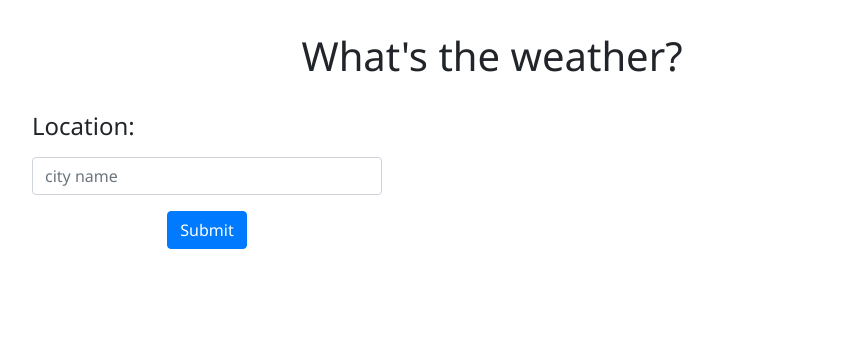
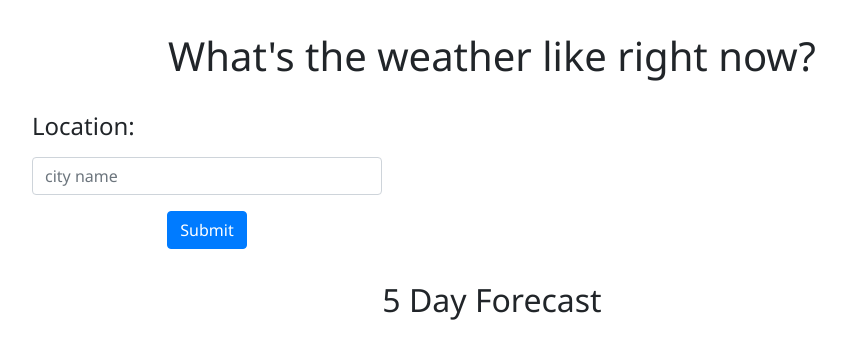
Before and after one commit to crwainstock/ReactWeatherApp, a React (Create React App) app: page / in a window 1280 px wide. Shown: the top 358 px of the page, without its empty margins (148-994 px from the left). Built offline with nearby package versions, Linux system fonts and the light colour scheme.

Commit message:
added styling

```diff
--- a/src/App.css
+++ b/src/App.css
@@ -4,6 +4,13 @@ h1 {
   margin-bottom: 2rem;
 }
 
+h2 {
+  text-align: center;
+  margin-top: 2rem;
+}
+h6 {
+  font-size: larger;
+}
 #form {
   margin: auto;
 }
@@ -28,3 +35,6 @@ img {
   display: block;
   margin: 0 auto;
 }
+.card {
+  margin-bottom: 1rem;
+}
--- a/src/App.js
+++ b/src/App.js
@@ -33,7 +33,7 @@ export default function App() {
 
   return (
     <div className="container justify-content-center">
-      <h1>What's the weather?</h1>
+      <h1>What's the weather like right now?</h1>
       <div className="row">
         <div id="form" className="col-4">
           <form onSubmit={handleSubmit}>
@@ -53,9 +53,9 @@ export default function App() {
             </button>
           </form>
         </div>
-        <div className="col-6">
+        <div className="col-6" id="current-weather">
           {weather && (
-            <div className="card shadow p-3 mb-5 bg-white rounded">
+            <div className="card shadow p-3 md-white rounded">
               <div className="card-body">
                 <h4 className="card-title">{weather.name}</h4>
                 <div className="row">
@@ -74,6 +74,9 @@ export default function App() {
           )}
         </div>
       </div>
+      <div id="five-day" className="col">
+        <h2>5 Day Forecast</h2>
+      </div>
     </div>
   );
 }
```
